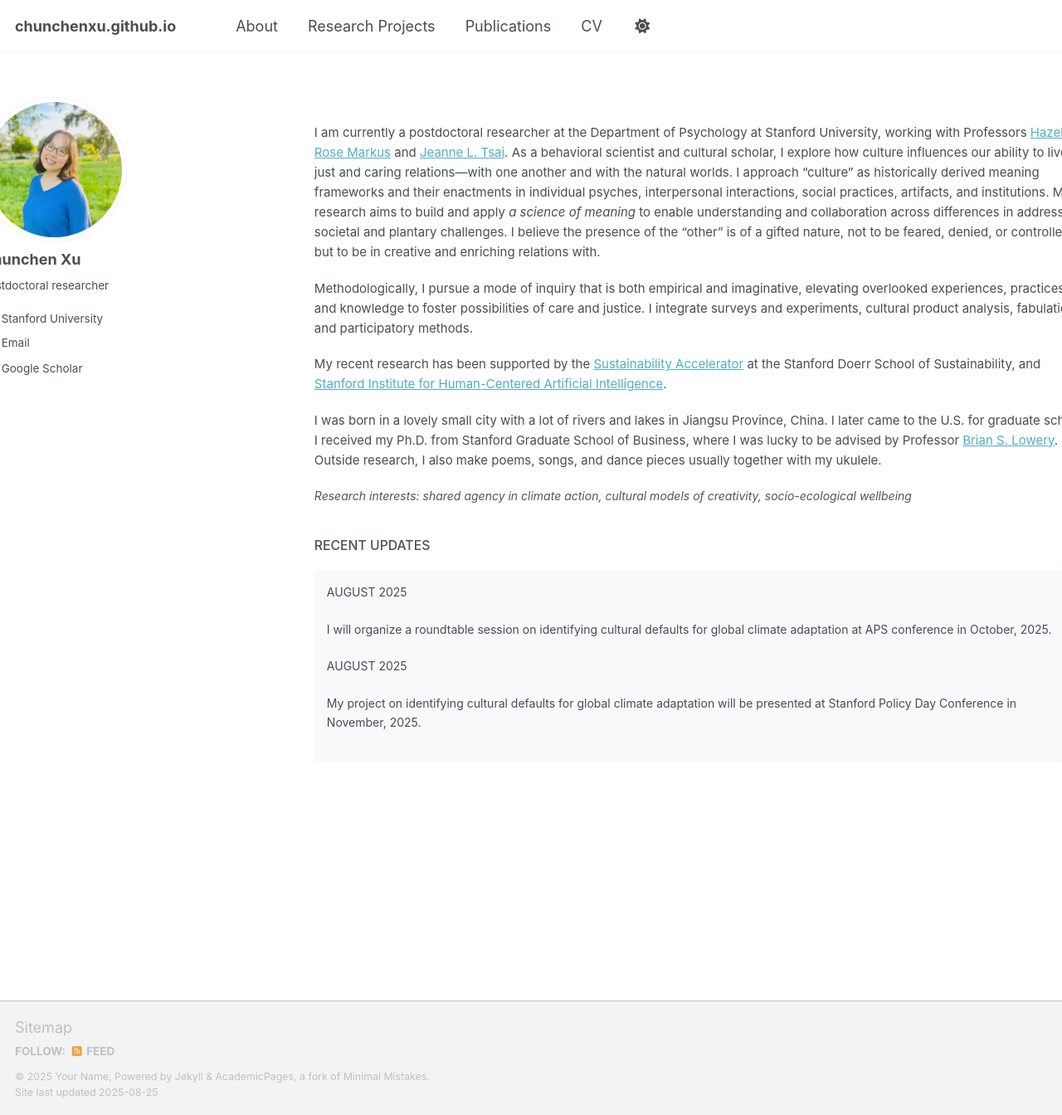
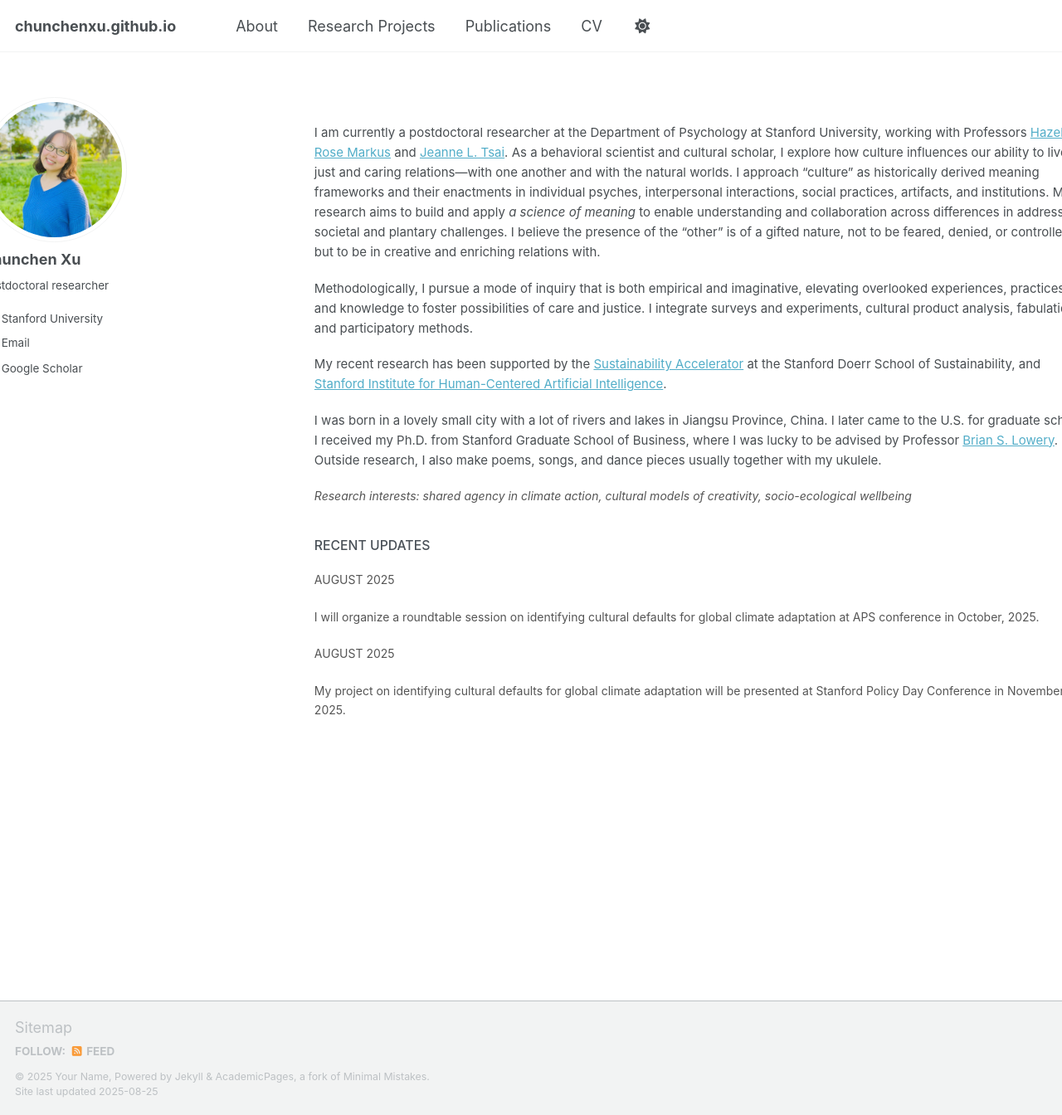
Before and after one commit to chunchenxu/chunchenxu.github.io, a Jekyll site: the page built from _pages/about.html, in a window 1280 px wide and 1344 px high. Shown: the whole window at 83% size. Built offline with Jekyll 4.4.1, drawn with Linux system fonts in a browser that asks for light colours; some web fonts are replaced; a script that is not in the unit is left out.

Commit message:
Update about.html

```diff
--- a/_pages/about.html
+++ b/_pages/about.html
@@ -21,13 +21,13 @@ My recent research has been supported by the <a href="https://sustainability-acc
 I was born in a lovely small city with a lot of rivers and lakes in Jiangsu Province, China. I later came to the U.S. for graduate school. I received my Ph.D. from Stanford Graduate School of Business, where I was lucky to be advised by Professor <a href="https://www.gsb.stanford.edu/faculty-research/faculty/brian-lowery">Brian S. Lowery</a>. Outside research, I also make poems, songs, and dance pieces usually together with my ukulele.
 </p>
 
-<div class="contact-note">
+<div class="smaller-note">
 <em> Research interests: shared agency in climate action, cultural models of creativity, socio-ecological wellbeing </em>
 </div>
 
 <h2>RECENT UPDATES</h2>
 
-<div class="content-section">
+<div class="smaller-note">
 AUGUST 2025 <br><br>
 I will organize a roundtable session on identifying cultural defaults for global climate adaptation at APS conference in October, 2025.<br><br>
 AUGUST 2025 <br><br>
@@ -60,7 +60,7 @@ My project on identifying cultural defaults for global climate adaptation will b
     text-align: left;
 }
 
-.contact-note {
+.smaller-note {
     margin-top: 20px;
     font-size: 14px;
     color: #555;
```
